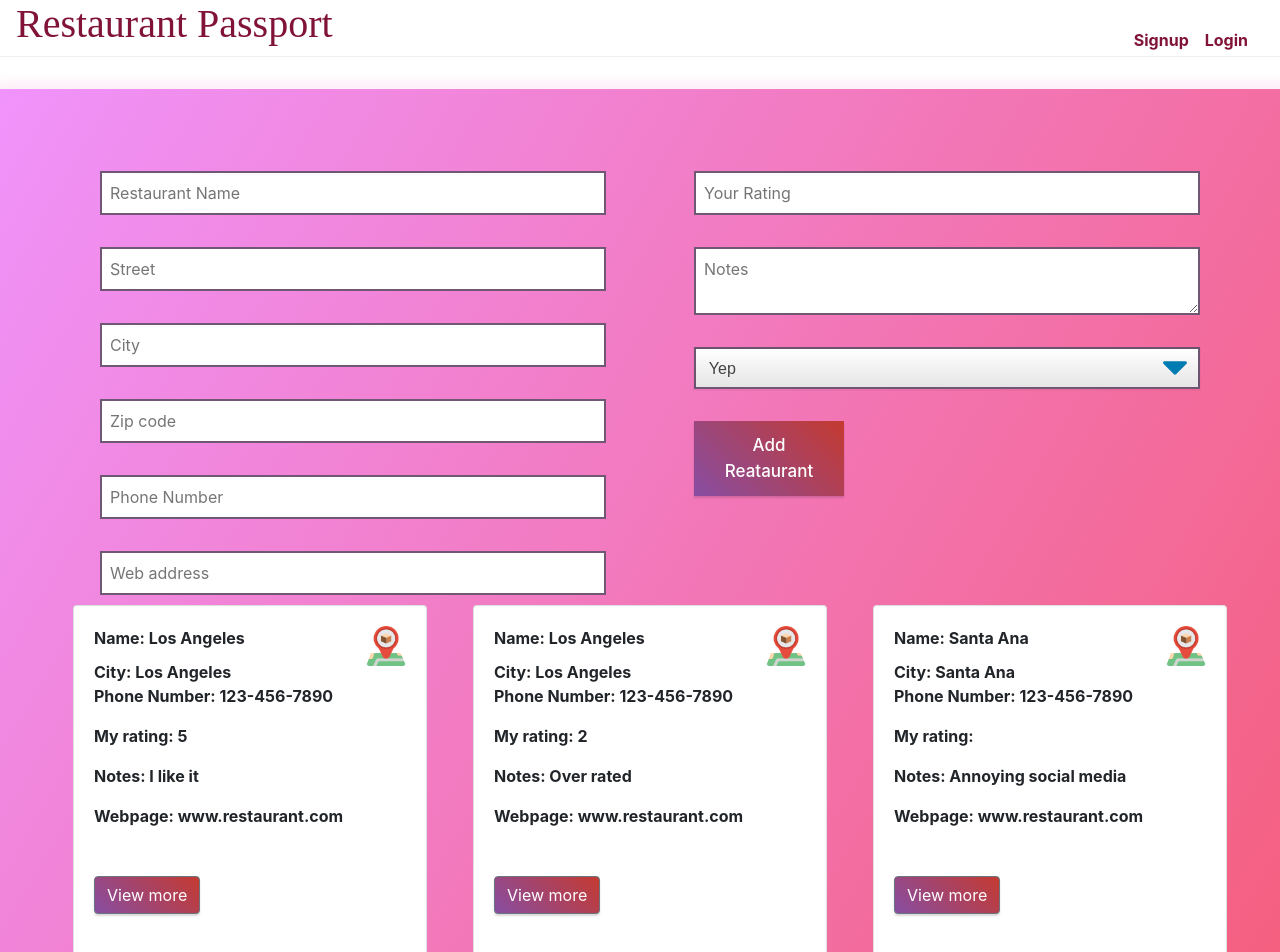
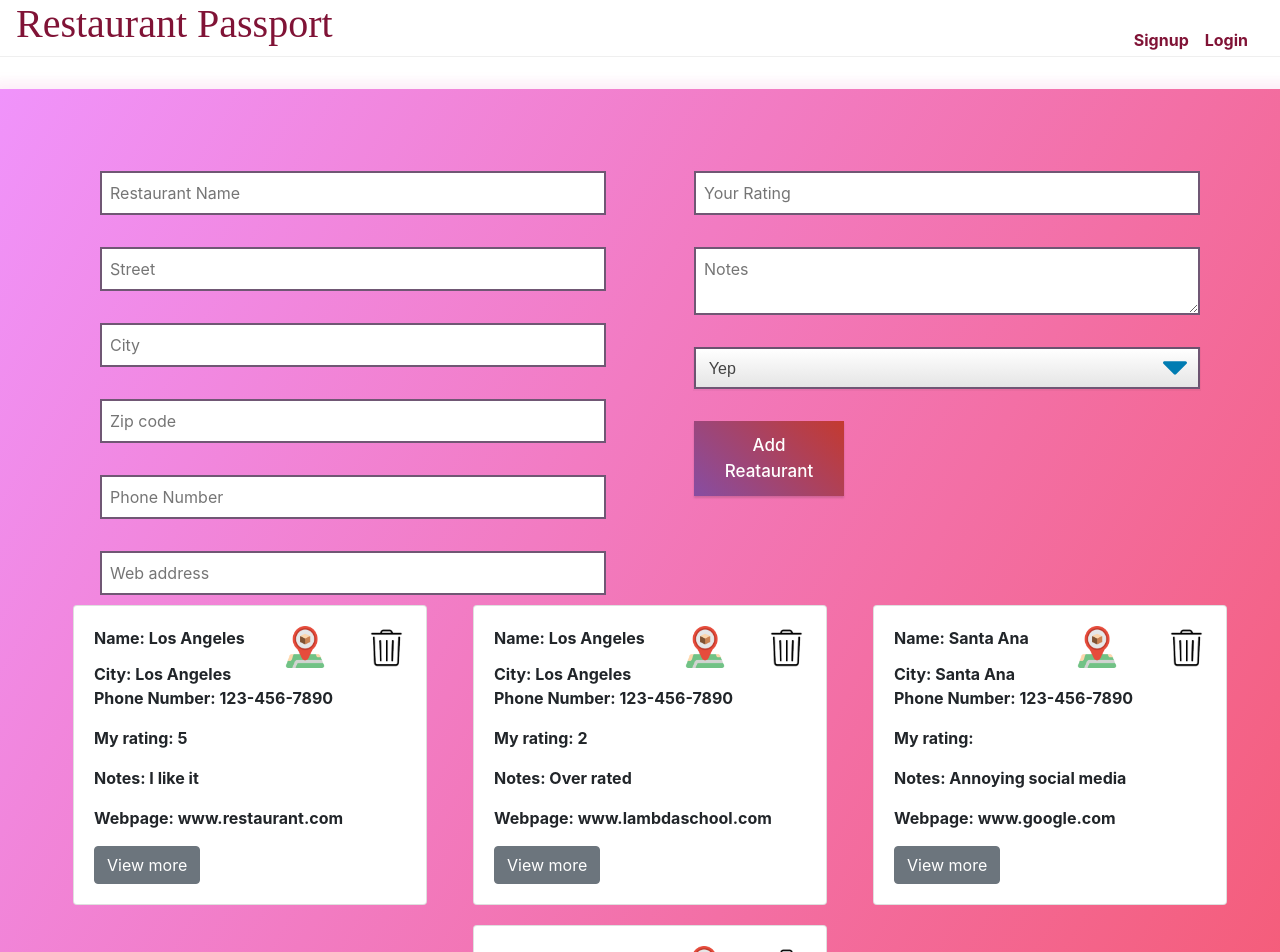
Before and after one commit to BW-Restaurant-Passport-3/Front-End, a React (Create React App) app in the folder restaurant-passport/: page /form in a window 1280 px wide. Shown: the top 952 px of the page. Built offline with nearby package versions, Linux system fonts and the light colour scheme; a web font is replaced by a local one.

Commit message:
Added delete icon that works and made the 'view more' button go to the restaurant webpage

```diff
--- a/restaurant-passport/src/components/RestaurantCard.js
+++ b/restaurant-passport/src/components/RestaurantCard.js
@@ -4,7 +4,9 @@ import {
   CardSubtitle, CardBody
 } from 'reactstrap';
 import image from './img/map.png';
+import deletebtn from './img/deletbtn2.png'
 import "../index.css";
+
 
 export default function RestaurantCard(props) {
 
@@ -19,13 +21,15 @@ export default function RestaurantCard(props) {
                     <div className="title-img">
                       <CardTitle>Name: {item.city} </CardTitle>
                       <img src={image} alt="Restaurant Card image "/>
+                      <img src={deletebtn} id='remove-btn' onClick={() => props.delRestaurantFn(item.id)} alt="Delete Card image "/>
                     </div>
                       <CardSubtitle>City: {item.city}</CardSubtitle>
                       <CardText>Phone Number: {item.phone_number}</CardText>
                       <CardText>My rating: {item.rating}</CardText>
                       <CardText>Notes: {item.notes}</CardText>
                       <CardText >Webpage: {item.website}</CardText>
-                      <Button src={item.website}>View more</Button>
+                      <Button href={`https://${item.website}`} >
+                        View more</Button>
                     </CardBody>
                   </Card>
                 </CardDeck>
--- a/restaurant-passport/src/components/RestaurantForm.js
+++ b/restaurant-passport/src/components/RestaurantForm.js
@@ -25,7 +25,7 @@ function RestaurantForm({ values, errors, touched, status}){
             "city": "Los Angeles",
             "zipcode": "1234",
             "phone_number": "123-456-7890",
-            "website": "www.restaurant.com",
+            "website": "www.lambdaschool.com",
             "rating": 2,
             "notes": "Over rated",
             "stamped": 1,
@@ -37,7 +37,7 @@ function RestaurantForm({ values, errors, touched, status}){
             "city": "Santa Ana",
             "zipcode": "1234",
             "phone_number": "123-456-7890",
-            "website": "www.restaurant.com",
+            "website": "www.google.com",
             "rating": null,
             "notes": "Annoying social media",
             "stamped": 0,
@@ -49,13 +49,19 @@ function RestaurantForm({ values, errors, touched, status}){
             "city": "Costa Mesa",
             "zipcode": "1234",
             "phone_number": "123-456-7890",
-            "website": "www.restaurant.com",
+            "website": "www.facebook.com",
             "rating": 4,
             "notes": "I like it",
             "stamped": 1,
             "user_id": 2
           }
     ]);
+    const delRestaurant = id => {
+        const newArray = restaurant.filter(item => {
+          return item.id !== id;
+        });
+        setRestaurant(newArray);
+      };
 
     useEffect(()=>{
         status && setRestaurant(restaurant =>[...restaurant, status]);
@@ -100,7 +106,7 @@ function RestaurantForm({ values, errors, touched, status}){
                 <button type="submit"> Add Reataurant </button>
                </div>
             </Form>
-            <RestaurantCard restaurant={restaurant}/>
+            <RestaurantCard delRestaurantFn={delRestaurant} restaurant={restaurant}/>
         </div>
     );
 }
```
Also changed, not shown: restaurant-passport/src/components/img/deletbtn2.png (added), restaurant-passport/src/components/img/deletebtn.png (added).
